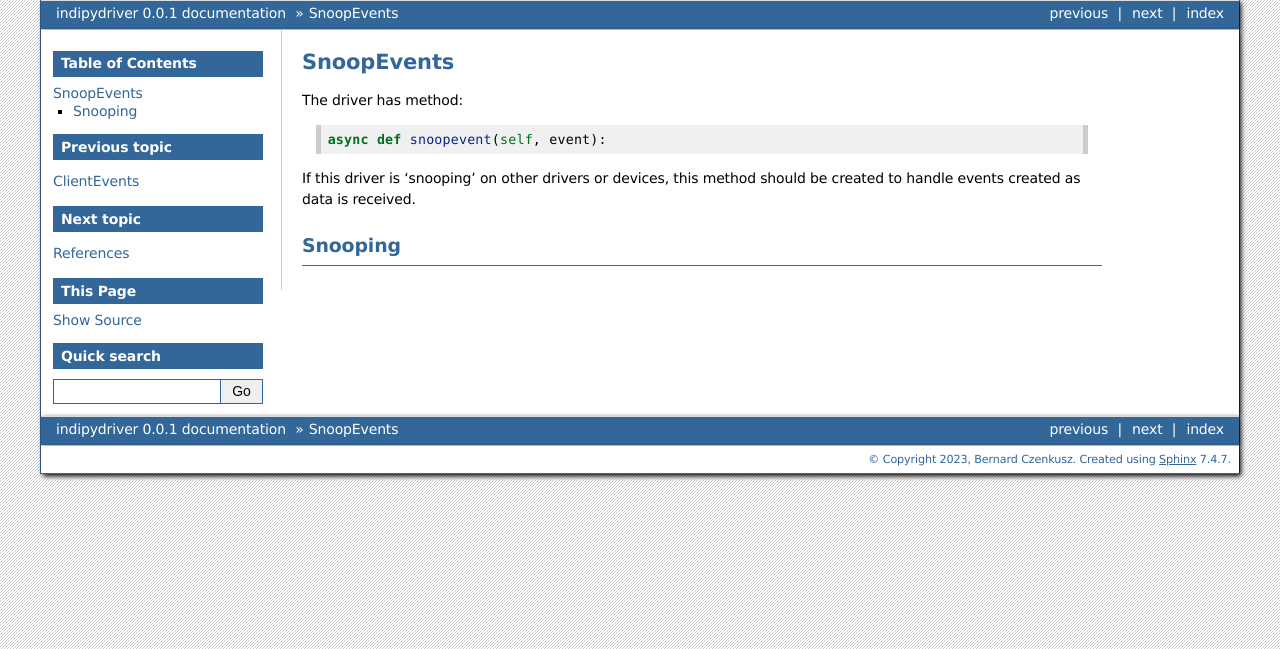
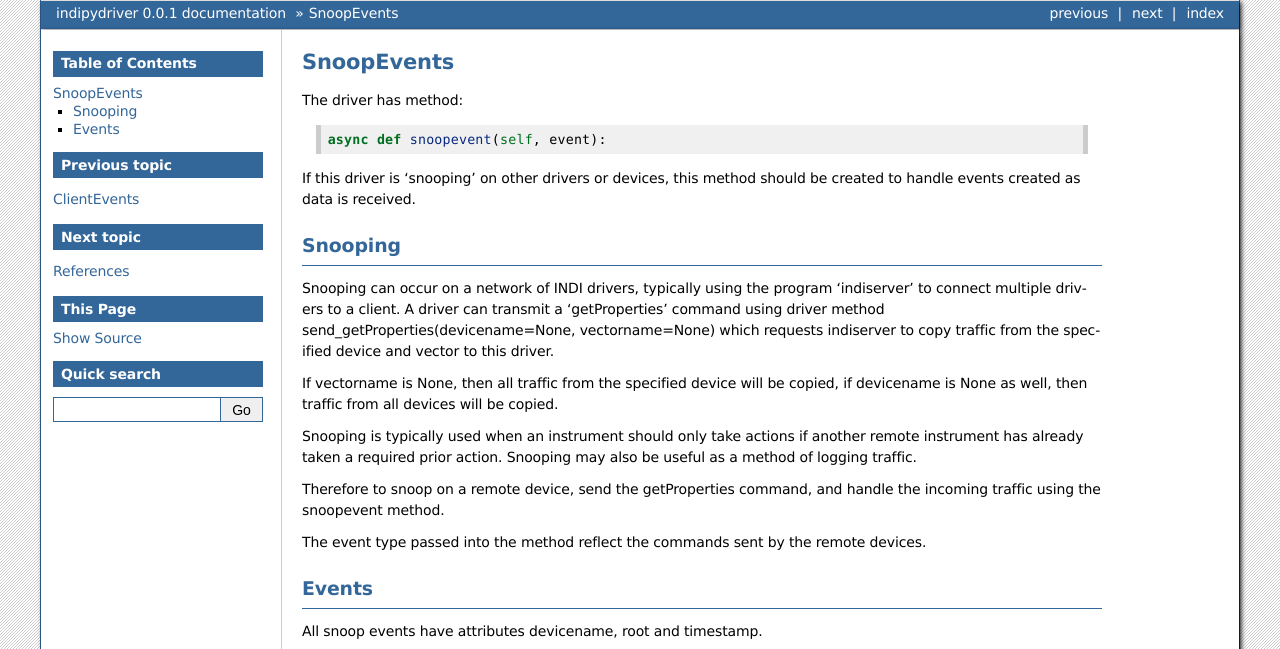
Before and after one commit to bernie-skipole/indipydriver, a Sphinx documentation site: the page built from docs/source/usage/snoopevents.rst, in a window 1280 px wide and 1400 px high. Shown: the top 649 px of the window. Built offline with Sphinx 7.4.7, drawn with Linux system fonts in a browser that asks for light colours; some of the changed text lies outside the part shown; grey boxes are pictures that could not be loaded.

Commit message:
Further docs

```diff
--- a/docs/source/usage/snoopevents.rst
+++ b/docs/source/usage/snoopevents.rst
@@ -10,3 +10,49 @@ If this driver is 'snooping' on other drivers or devices, this method should be
 
 Snooping
 ^^^^^^^^
+
+Snooping can occur on a network of INDI drivers, typically using the program 'indiserver' to connect multiple drivers to a client.  A driver can transmit a 'getProperties' command using driver method send_getProperties(devicename=None, vectorname=None) which requests indiserver to copy traffic from the specified device and vector to this driver.
+
+If vectorname is None, then all traffic from the specified device will be copied, if devicename is None as well, then traffic from all devices will be copied.
+
+Snooping is typically used when an instrument should only take actions if another remote instrument has already taken a required prior action.  Snooping may also be useful as a method of logging traffic.
+
+Therefore to snoop on a remote device, send the getProperties command, and handle the incoming traffic using the snoopevent method.
+
+The event type passed into the method reflect the commands sent by the remote devices.
+
+Events
+^^^^^^
+
+All snoop events have attributes devicename, root and timestamp.
+
+.. autoclass:: indipydriver.Message
+
+.. autoclass:: indipydriver.delProperty
+
+
+def Vector events are also a mapping of membername:value.
+
+.. autoclass:: indipydriver.defSwitchVector
+
+.. autoclass:: indipydriver.defTextVector
+
+.. autoclass:: indipydriver.defNumberVector
+
+.. autoclass:: indipydriver.defLightVector
+
+.. autoclass:: indipydriver.defBLOBVector
+
+
+set Vector events are also a mapping of membername:value.
+
+
+.. autoclass:: indipydriver.setSwitchVector
+
+.. autoclass:: indipydriver.setTextVector
+
+.. autoclass:: indipydriver.setNumberVector
+
+.. autoclass:: indipydriver.setLightVector
+
+.. autoclass:: indipydriver.setBLOBVector
```
